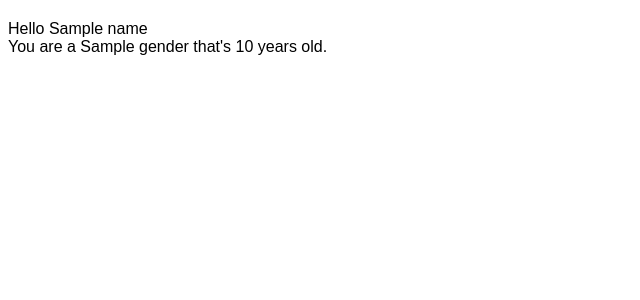
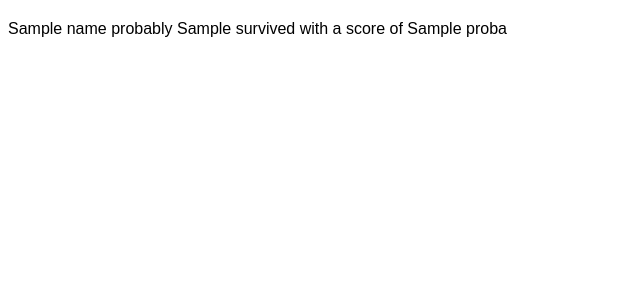
Before and after one commit to Karson-Fye/ml-project-jkk, a Flask app: template templates/hello.html in a window 1280 px wide. Shown: the top 300 px of the page, without its empty margins (0-640 px from the left). Run offline with Flask 2, Linux system fonts and the light colour scheme; the template is opened without the code that fills it: most values are stand-ins (such as "Sample title", 1, 10 or a date in 2020); parts of the project's set-up code (start-up, migrations or seed data) failed here and were passed over.

Commit message:
app classifier update

```diff
--- a/app.py
+++ b/app.py
@@ -4,37 +4,22 @@ import pickle
 import sqlite3
 import os
 import numpy as np
-
-# import HashingVectorizer from local dir
-from vectorizer import vect
+import pandas as pd
 
 app = Flask(__name__)
 
 ######## Preparing the Classifier
 cur_dir = os.path.dirname(__file__)
-clf = pickle.load(open(os.path.join(cur_dir,
+rf = pickle.load(open(os.path.join(cur_dir,
                  'pkl_objects',
                  'classifier.pkl'), 'rb'))
 db = os.path.join(cur_dir, 'reviews.sqlite')
 
-def classify(document):
-    label = {0: 'negative', 1: 'positive'}
-    X = vect.transform([document])
-    y = clf.predict(X)[0]
-    proba = np.max(clf.predict_proba(X))
+def classify(data):
+    label = {0: 'Eliminated', 1: 'Survived'}
+    y = rf.predict(data)[0]
+    proba = np.max(rf.predict_proba(data))
     return label[y], proba
-
-def train(document, y):
-    X = vect.transform([document])
-    clf.partial_fit(X, [y])
-
-def sqlite_entry(path, document, y):
-    conn = sqlite3.connect(path)
-    c = conn.cursor()
-    c.execute("INSERT INTO review_db (review, sentiment, date)"\
-    " VALUES (?, ?, DATETIME('now'))", (document, y))
-    conn.commit()
-    conn.close()
 
 ######## Flask
 class HelloForm(Form):
@@ -54,7 +39,12 @@ def hello():
         n = request.form['n']
         g = request.form['g']
         a = request.form['a']
-        return render_template('hello.html', name=n, gender=g, age=a)
+        X =np.arr([[1, 2, 200, 1, 2, 25, 10300]])
+        classify(X)
+
+
+        y, proba = classify(review)
+        return render_template('hello.html', name=n, gender=g, age=a, survived=y, proba=proba)
     return render_template('first_app.html', form=form)
 
 if __name__ == '__main__':
--- a/templates/hello.html
+++ b/templates/hello.html
@@ -7,8 +7,7 @@
   <body>
 
   <div>
-    Hello {{ name }}<br />
-    You are a {{ gender }} that's {{ age }} years old.
+    {{ name }} probably {{ survived }} with a score of {{ proba }} <br />
   </div>
 
   </body>
```
Also changed, not shown: 2 other files.
